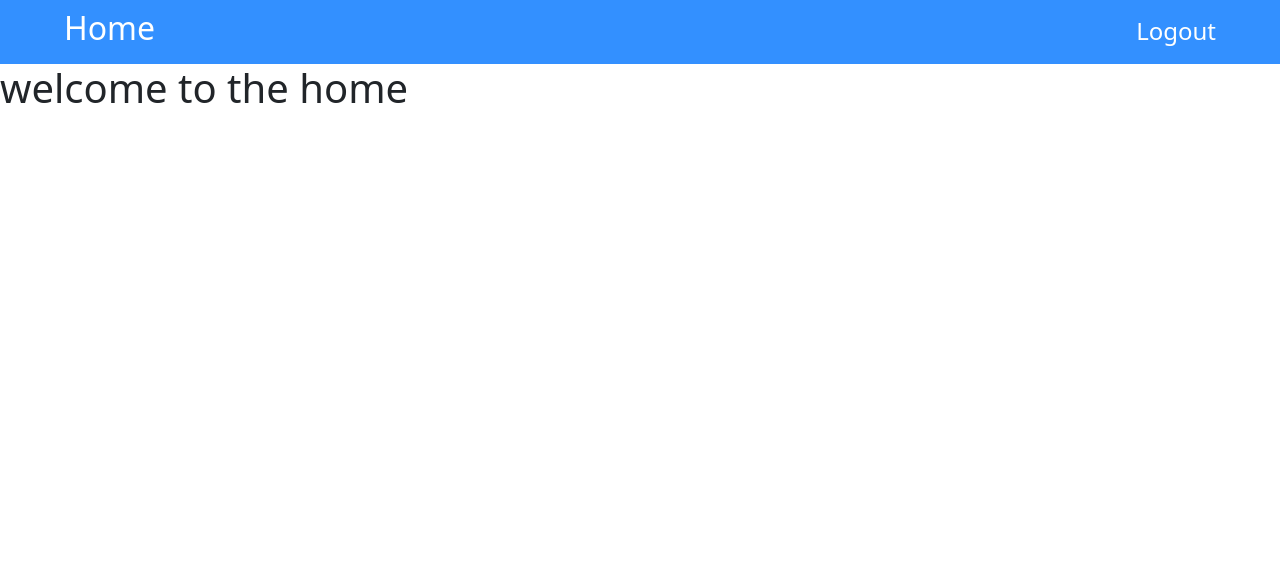
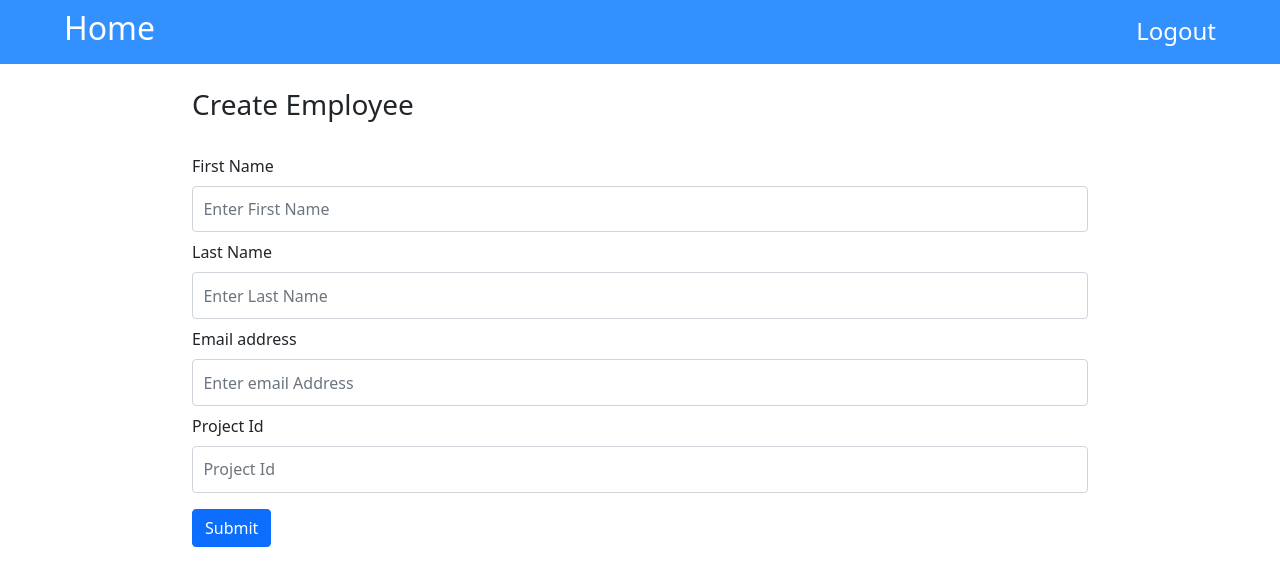
Before and after one commit to faizan123456/AutomationTesting, a Next.js app: page /home in a window 1280 px wide. Shown: the top 586 px of the page. Built offline with nearby package versions, Linux system fonts and the light colour scheme.

Commit message:
Home page designed

```diff
--- a/pages/home.tsx
+++ b/pages/home.tsx
@@ -14,7 +14,39 @@ const Home:NextPage=()=>{
      <h4 className="mb-0 mt-2" style={{cursor:"pointer"}} onClick={()=>router.push('/login')}>Logout</h4>
  </div>
 </div>
-<h1>welcome to the home</h1>
+    <div className="" style={{display:"flex",justifyContent:"center"}}>
+
+    <h3 className="mt-4 d-flex " style={{width:"70%"}}>Create Employee</h3>
+    </div>
+<div className={styles.homeFormContainer}>
+ <div className={styles.homeInputs}>
+     <form>
+  <div className="form-group my-2">
+    <label className="mb-2" htmlFor="exampleInputEmail1">First Name</label>
+    <input type="text" className="form-control " style={{padding:"0.65rem"}} name="firstName" id="exampleInputEmail1" aria-describedby="emailHelp" placeholder="Enter First Name"/>
+  </div>
+
+  <div className="form-group my-2">
+    <label   className="mb-2" htmlFor="exampleInputEmail1">Last Name</label>
+    <input type="text" className="form-control"  style={{padding:"0.65rem"}} name="lastName"  id="exampleInputEmail1" aria-describedby="emailHelp" placeholder="Enter Last Name"/>
+  </div>
+
+
+  <div className="form-group my-2">
+    <label  className="mb-2" htmlFor="exampleInputEmail1">Email address</label>
+    <input type="email" className="form-control "  style={{padding:"0.65rem"}} name="email"  id="exampleInputEmail1" aria-describedby="emailHelp" placeholder="Enter email Address"/>
+  </div>
+
+  <div className="form-group my-2">
+    <label  className="mb-2" htmlFor="exampleInputPassword1">Project Id</label>
+    <input type="text" className="form-control"  style={{padding:"0.65rem"}} name="projectId"  id="exampleInputPassword1" placeholder="Project Id"/>
+  </div>
+  <button type="submit" className="btn btn-primary my-2">Submit</button>
+</form>
+
+ </div>
+</div>
+
 </>
     )
 }
--- a/styles/Navbar.module.css
+++ b/styles/Navbar.module.css
@@ -12,3 +12,15 @@
     padding: 0rem 4rem 0rem 4rem;
     color: white;
 }
+.homeFormContainer {
+
+    display: flex;
+    justify-content: center;
+    align-items: center;
+}
+.homeInputs {
+    /* background-color: lightgray; */
+    height: 60vh;
+    width: 70%;
+    margin-top: 2vh;
+}
```
Also changed, not shown: firebase/initfirebase.ts (+10 -9 lines).
